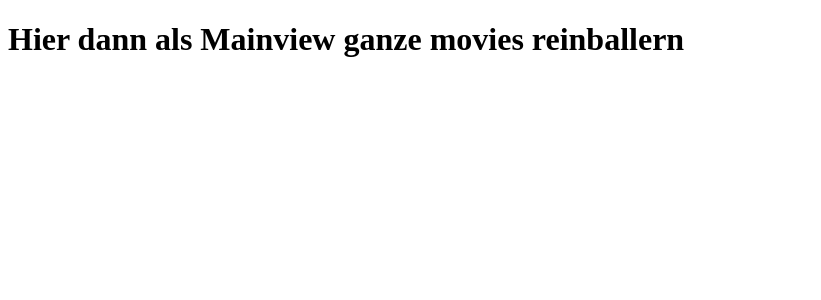
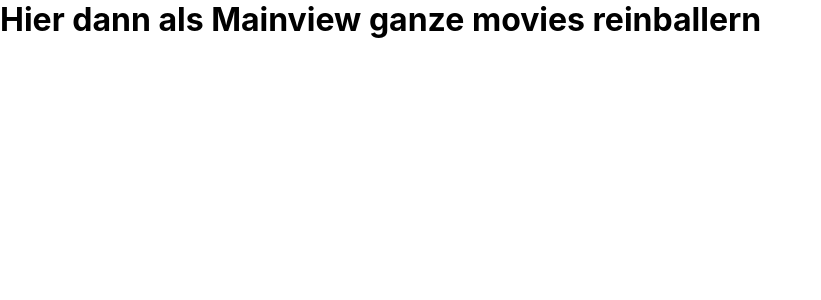
Before and after one commit to rickertmar/KinoticketFrontend, a Next.js app in the folder nextjs-blog/: page /dashboard in a window 1280 px wide. Shown: the top 300 px of the page, without its empty margins (0-821 px from the left). Built offline with nearby package versions, Linux system fonts and the light colour scheme.

Commit message:
Fix for app Layout to include easy footer/header

```diff
--- /dev/null
+++ b/nextjs-blog/components/layout.js
@@ -0,0 +1,11 @@
+//Space for footer and header -> things that should be rendered on every page
+export default function Layout({ children }) {
+    return (
+      <>
+      <body className=''>
+        <main className="">{children}</main>
+      </body>
+
+      </>
+    )
+  }
--- /dev/null
+++ b/nextjs-blog/pages/_app.js
@@ -0,0 +1,14 @@
+import Layout from '../components/layout'
+import '../styles/globals.css'
+import { useEffect } from 'react';
+//space for useEffects globally
+const MyApp = ({ Component, pageProps }) => {
+  useEffect(() => {
+  }, [Component]);
+  return(
+    <Layout>
+      <Component {...pageProps} />
+    </Layout>
+  )
+};
+export default MyApp
--- a/nextjs-blog/pages/dashboard.js
+++ b/nextjs-blog/pages/dashboard.js
@@ -1,7 +1,10 @@
 export default function Dashboard() {
     return (
-      <div>
-        <h1>Hier dann als Mainview ganze movies reinballern</h1>
-      </div>
+      <body>
+        <div>
+          <h1>Hier dann als Mainview ganze movies reinballern</h1>
+        </div>
+      </body>
+
     );
   }
--- a/nextjs-blog/pages/index.js
+++ b/nextjs-blog/pages/index.js
@@ -22,7 +22,8 @@ export default function Home() {
 
 
   return (
-    <div className={styles.container}>
+    <body>
+      <div className={styles.container}>
       <div className={`${styles.card} ${styles.loginCard}`}>
         <h2 className={styles.title}>Login</h2>
         <form onSubmit={handleLogin}>
@@ -50,5 +51,7 @@ export default function Home() {
         </form>
       </div>
     </div>
+    </body>
+
   );
 }
```
